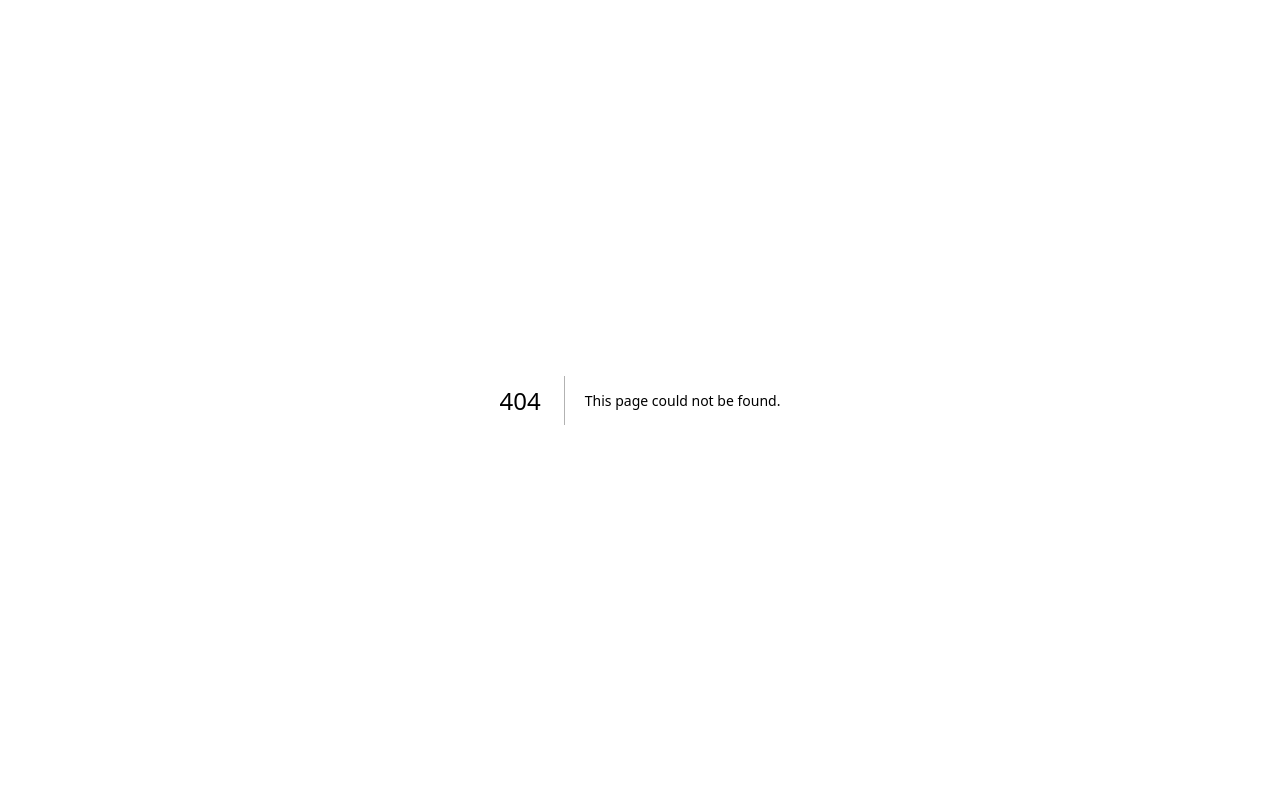
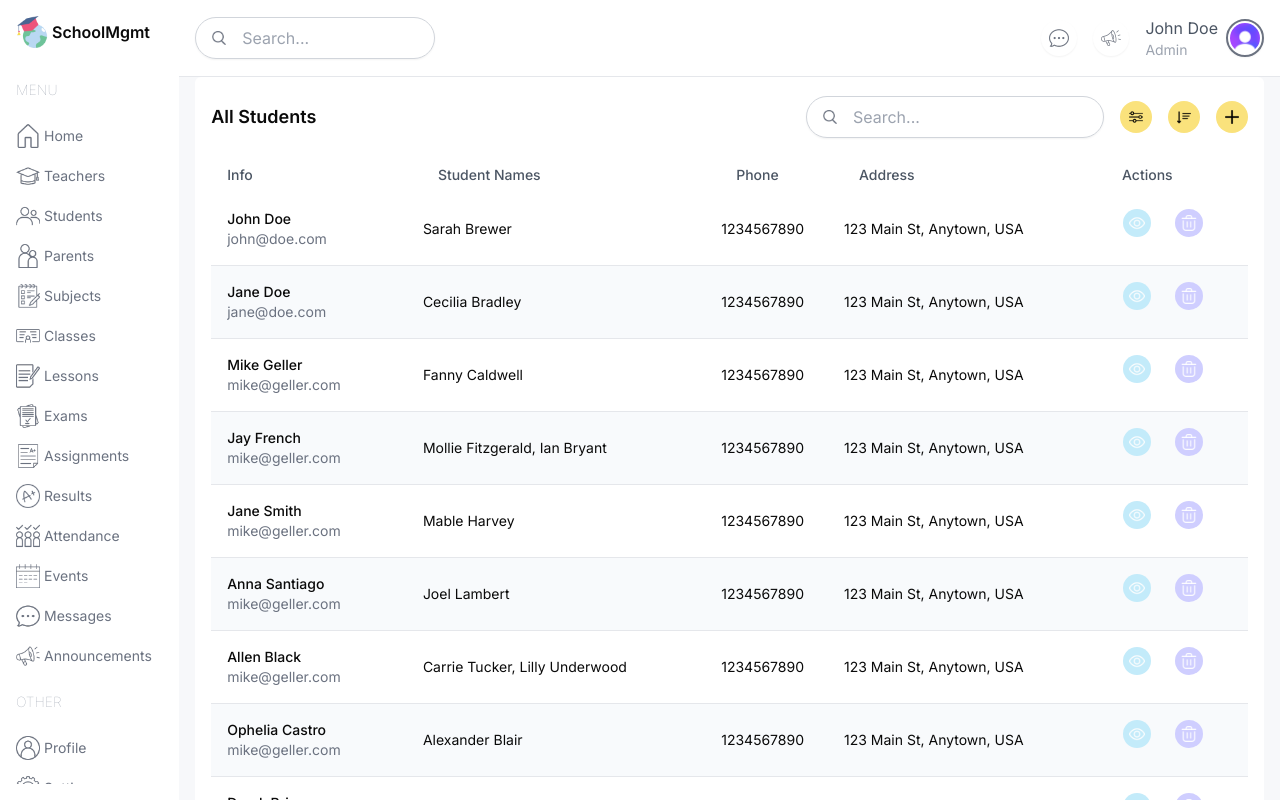
Before and after one commit to abdallahawad3/school-management-system, a Next.js app: page /list/parents in a window 1280 px wide. Before the commit this address had no page. Built offline with nearby package versions, Linux system fonts and the light colour scheme.

Commit message:
Add parents list page with table, search, and pagination components

```diff
--- /dev/null
+++ b/src/app/(dashboard)/list/parents/page.tsx
@@ -0,0 +1,105 @@
+import Pagination from "@/components/shared/Pagination";
+import Table from "@/components/shared/Table";
+import TableSearch from "@/components/shared/TableSearch";
+import { parentsData, role, studentsData } from "@/lib/data";
+import Image from "next/image";
+import Link from "next/link";
+
+type RowType = {
+  id: number;
+  name: string;
+  email?: string;
+  students: string[];
+  phone: string;
+  address: string;
+  parentId: string;
+};
+
+const columns = [
+  {
+    header: "Info",
+    accessor: "info",
+  },
+  {
+    header: "Student Names",
+    accessor: "students",
+    className: "hidden md:table-cell",
+  },
+  {
+    header: "Phone",
+    accessor: "phone",
+    className: "hidden lg:table-cell",
+  },
+  {
+    header: "Address",
+    accessor: "address",
+    className: "hidden lg:table-cell",
+  },
+  {
+    header: "Actions",
+    accessor: "action",
+  },
+];
+
+const page = () => {
+  const renderRow = (item: RowType) => {
+    return (
+      <tr className="border-b border-gray-200 even:bg-slate-50 text-sm hover:bg-[#F1F0FF]">
+        <td className="p-4">
+          <div className="flex items-center gap-4">
+            <div>
+              <p className="font-medium">{item.name}</p>
+              <p className="text-sm text-gray-500">{item.email}</p>
+            </div>
+          </div>
+        </td>
+        <td className="hidden md:table-cell">{item.students.join(", ")}</td>
+        <td className="hidden lg:table-cell">{item.phone}</td>
+        <td className="hidden xl:table-cell">{item.address}</td>
+        <td className="flex items-center  py-4 gap-2">
+          <Link href={`/list/parents/${item.parentId}`}>
+            <button className="ml-4 size-7 bg-[#C3EBFA] flex items-center justify-center rounded-full overflow-hidden">
+              <Image src={"/view.png"} alt="delete teacher" width={16} height={16} />
+            </button>
+          </Link>
+          {role === "admin" && (
+            <button className="ml-4 size-7 bg-[#CFCEFF] flex items-center justify-center rounded-full overflow-hidden">
+              <Image src={"/delete.png"} alt="delete teacher" width={16} height={16} />
+            </button>
+          )}
+        </td>
+      </tr>
+    );
+  };
+
+  return (
+    <section className="bg-white p-4 rounded-md m-4 mt-0">
+      {/* Top */}
+      <div className="flex items-center justify-between">
+        <h1 className="hidden md:block text-lg font-semibold">All Students</h1>
+        {/* Search And Buttons */}
+        <div className="flex flex-col md:flex-row items-center gap-4 w-full md:w-auto">
+          <TableSearch />
+          <div className="flex py-2 items-center gap-4 self-end">
+            {/* Buttons */}
+            <button className="size-8 flex items-center justify-center bg-yellow rounded-full">
+              <Image src={"/filter.png"} alt="filter" width={14} height={14} />
+            </button>
+            <button className="size-8 flex items-center justify-center bg-yellow rounded-full">
+              <Image src={"/sort.png"} alt="sort" width={14} height={14} />
+            </button>
+            <button className="size-8 flex items-center justify-center bg-yellow rounded-full">
+              <Image src={"/plus.png"} alt="plus" width={14} height={14} />
+            </button>
+          </div>
+        </div>
+      </div>
+      {/* List */}
+      <Table columns={columns} data={parentsData} renderRow={renderRow} />
+      {/* Pagination */}
+      <Pagination />
+    </section>
+  );
+};
+
+export default page;
```
